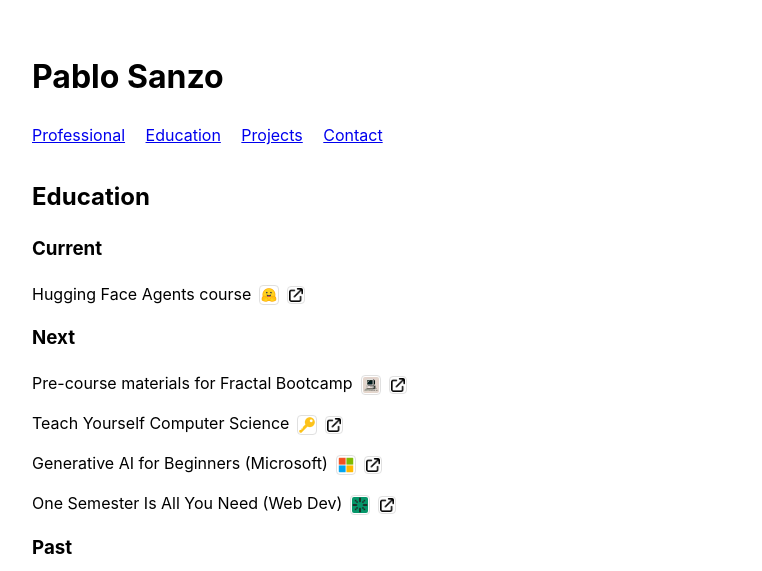
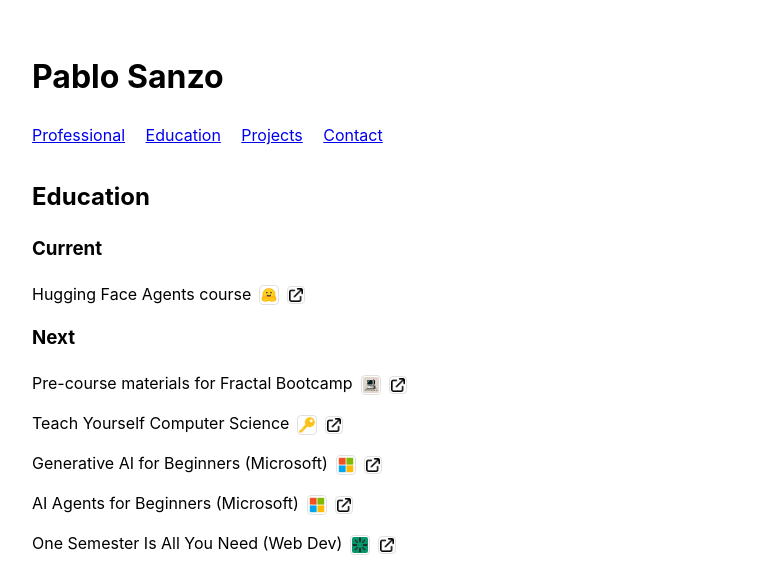
Before and after one commit to pablosanzo/pablosanzo.github.io, a plain HTML site: page index.html in a window 1280 px wide. Both pictures are taken after a click on the link "Education". Shown: the top 571 px of the page, without its empty margins (208-970 px from the left). Drawn offline with Linux system fonts and the light colour scheme.

Commit message:
Add AI Agents for Beginners course link to resources for enhanced learning opportunities

```diff
--- a/index.html
+++ b/index.html
@@ -109,6 +109,7 @@
             <p>Pre-course materials for Fractal Bootcamp<img src="icons/fractal.jpeg" class="favicon"><a href="https://github.com/fractal-bootcamp/precourse-materials" target="_blank"><img src="icons/link.png" class="favicon"></a></p>
             <p>Teach Yourself Computer Science<img src="icons/tycs.png" class="favicon"><a href="https://teachyourselfcs.com/" target="_blank"><img src="icons/link.png" class="favicon"></a></p>
             <p>Generative AI for Beginners (Microsoft)<img src="icons/microsoft.png" class="favicon"><a href="https://github.com/Microsoft/generative-ai-for-beginners" target="_blank"><img src="icons/link.png" class="favicon"></a></p>
+            <p>AI Agents for Beginners (Microsoft)<img src="icons/microsoft.png" class="favicon"><a href="https://github.com/microsoft/ai-agents-for-beginners" target="_blank"><img src="icons/link.png" class="favicon"></a></p>
             <p>One Semester Is All You Need (Web Dev)<img src="icons/semester.png" class="favicon"><a href="https://onesemester.tech/web" target="_blank"><img src="icons/link.png" class="favicon"></a></p>
         </div>
         <div class="subsection">
```
